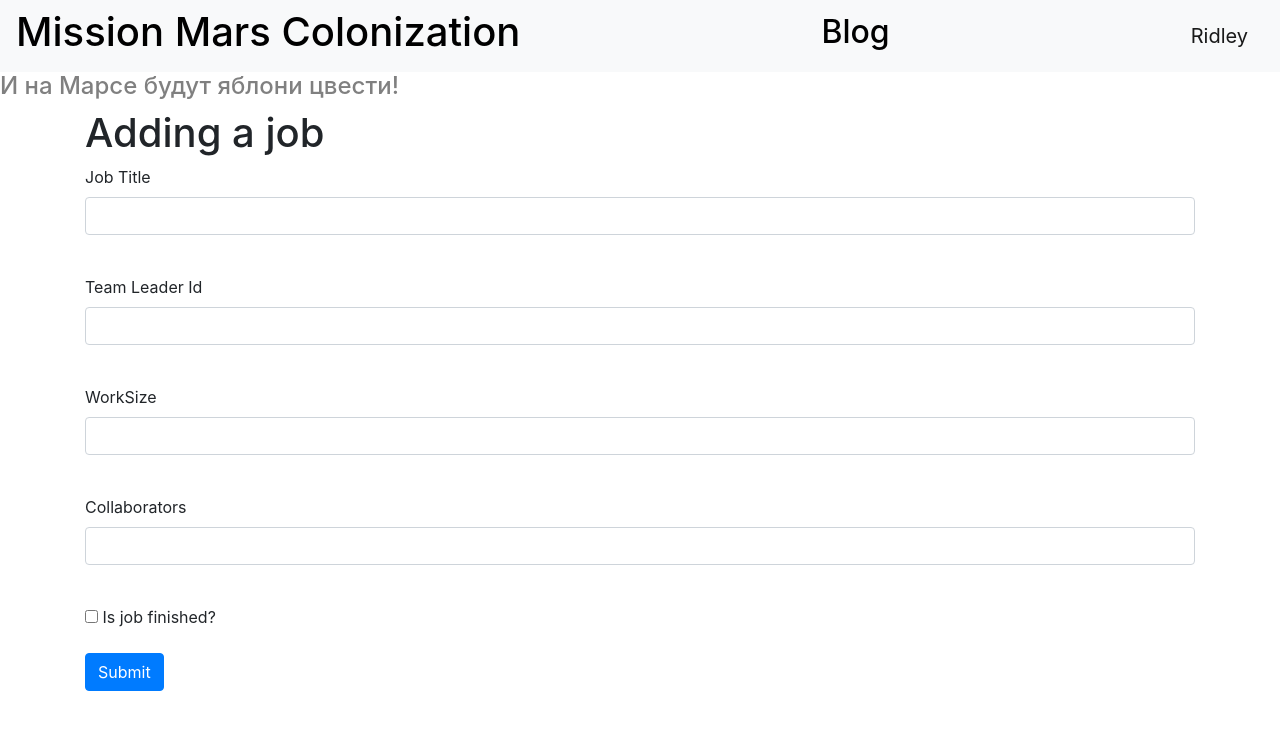
After one commit to matv3ys/flask-sqlalchemy2-git, a Flask app: page /addjob in a window 1280 px wide. The commit adds this page. Shown: the top 730 px of the page. Run offline with Flask 2, Linux system fonts and the light colour scheme; a user stored in the database is signed in; some libraries are stand-ins or nearby versions.

Commit message:
class work done

```diff
--- a/forms.py
+++ b/forms.py
@@ -26,7 +26,16 @@ class LoginForm(FlaskForm):
 
 
 class NewsForm(FlaskForm):
-    title = StringField('Заголовок', validators=[DataRequired()])
-    content = TextAreaField("Содержание")
-    is_private = BooleanField("Личное")
-    submit = SubmitField('Применить')
+    title = StringField('Title', validators=[DataRequired()])
+    content = TextAreaField("Content")
+    is_private = BooleanField("Private")
+    submit = SubmitField('Submit')
+
+
+class JobForm(FlaskForm):
+    title = StringField("Job Title", validators=[DataRequired()])
+    leader_id = IntegerField("Team Leader Id", validators=[DataRequired()])
+    work_size = IntegerField("WorkSize", validators=[DataRequired()])
+    collaborators = StringField("Collaborators", validators=[DataRequired()])
+    is_finished = BooleanField("Is job finished?")
+    submit = SubmitField('Submit')
--- a/main.py
+++ b/main.py
@@ -1,14 +1,18 @@
 from flask import Flask, render_template, redirect
 from flask import request, make_response, abort
-import flask
 import datetime
 from data import db_session
 from data.users_model import User
 from data.jobs_model import Jobs
 from data.departments import Departments
 from data.news import News
-from forms import RegisterForm, LoginForm, NewsForm
+
+# импорт нужных форм
+from forms import RegisterForm, LoginForm, NewsForm, JobForm
+
 from flask_login import LoginManager, login_user, logout_user, login_required, current_user
+
+# настройки приложения
 
 app = Flask(__name__)
 login_manager = LoginManager()
@@ -22,13 +26,36 @@ def main():
     app.run()
 
 
+# начальная страница (список работ)
 @app.route("/")
 def index():
     session = db_session.create_session()
     jobs = session.query(Jobs).all()
-    return render_template("works_log.html", jobs=jobs)
+    return render_template("works_log.html", title="Mars Colonization", jobs=jobs)
 
 
+# добавление работы
+@app.route("/addjob", methods=['GET', 'POST'])
+@login_required
+def add_job():
+    form = JobForm()
+    if form.validate_on_submit():
+        session = db_session.create_session()
+        job = Jobs()
+        job.job = form.title.data
+        job.team_leader = form.leader_id.data
+        job.work_size = form.work_size.data
+        job.collaborators = form.collaborators.data
+        job.is_finished = form.is_finished.data
+        current_user.jobs.append(job)
+        session.merge(current_user)
+        session.commit()
+        return redirect('/')
+    return render_template('add_job.html', title='Adding a job',
+                           form=form)
+
+
+# блог с новостями
 @app.route("/blog")
 def blog():
     session = db_session.create_session()
@@ -37,10 +64,11 @@ def blog():
             (News.user == current_user) | (News.is_private != True))
     else:
         news = session.query(News).filter(News.is_private != True)
-    return render_template("blog.html", news=news)
+    return render_template("blog.html", title="Blog", news=news)
 
 
-@app.route('/news',  methods=['GET', 'POST'])
+# добавление новостей
+@app.route('/news', methods=['GET', 'POST'])
 @login_required
 def add_news():
     form = NewsForm()
@@ -54,10 +82,11 @@ def add_news():
         session.merge(current_user)
         session.commit()
         return redirect('/blog')
-    return render_template('news.html', title='Добавление новости',
+    return render_template('news.html', title='News add',
                            form=form)
 
 
+# редактирование новостей
 @app.route('/news/<int:id>', methods=['GET', 'POST'])
 @login_required
 def edit_news(id):
@@ -84,9 +113,9 @@ def edit_news(id):
             return redirect('/blog')
         else:
             abort(404)
-    return render_template('news.html', title='Редактирование новости', form=form)
+    return render_template('news.html', title='News edit', form=form)
 
-
+# удаление новостей
 @app.route('/news_delete/<int:id>', methods=['GET', 'POST'])
 @login_required
 def news_delete(id):
@@ -101,6 +130,7 @@ def news_delete(id):
     return redirect('/blog')
 
 
+# вход на сайт
 @app.route('/login', methods=['GET', 'POST'])
 def login():
     form = LoginForm()
@@ -113,22 +143,22 @@ def login():
         return render_template('login.html',
                                message="Неправильный логин или пароль",
                                form=form)
-    return render_template('login.html', title='Авторизация', form=form)
+    return render_template('login.html', title='Sign in', form=form)
 
-
+# выход пользователя
 @app.route('/logout')
 @login_required
 def logout():
     logout_user()
     return redirect("/")
 
-
+# загрузка текущего пользователя
 @login_manager.user_loader
 def load_user(user_id):
     session = db_session.create_session()
     return session.query(User).get(user_id)
 
-
+# регистрация пользователя
 @app.route('/register', methods=['GET', 'POST'])
 def reqister():
     form = RegisterForm()
@@ -155,31 +185,7 @@ def reqister():
         session.add(user)
         session.commit()
         return redirect('/login')
-    return render_template('register.html', title='Регистрация', form=form)
-
-
-@app.route("/cookie_test")
-def cookie_test():
-    visits_count = int(request.cookies.get("visits_count", 0))
-    if visits_count:
-        res = make_response(f"Вы пришли на эту страницу {visits_count + 1} раз")
-        res.set_cookie("visits_count", str(visits_count + 1),
-                       max_age=60 * 60 * 24 * 365 * 2)
-    else:
-        res = make_response(
-            "Вы пришли на эту страницу в первый раз за последние 2 года")
-        res.set_cookie("visits_count", '1',
-                       max_age=60 * 60 * 24 * 365 * 2)
-    return res
-
-
-@app.route('/session_test/')
-def session_test():
-    if 'visits_count' in flask.session:
-        flask.session['visits_count'] = flask.session.get('visits_count') + 1
-    else:
-        flask.session['visits_count'] = 1
-    return f'{flask.session["visits_count"]}'
+    return render_template('register.html', title='Sign up', form=form)
 
 
 if __name__ == '__main__':
--- /dev/null
+++ b/templates/add_job.html
@@ -0,0 +1,48 @@
+{% extends "base.html" %}
+
+{% block content %}
+<h1>Adding a job</h1>
+<form action="" method="post">
+    {{ form.hidden_tag() }}
+    {{ form.csrf_token }}
+    <p>
+        {{ form.title.label }}<br>
+        {{ form.title(class="form-control") }}<br>
+        {% for error in form.title.errors %}
+            <p class="alert alert-danger" role="alert">
+                {{ error }}
+            </p>
+        {% endfor %}
+    </p>
+    <p>
+        {{ form.leader_id.label }}<br>
+        {{ form.leader_id(class="form-control") }}<br>
+        {% for error in form.leader_id.errors %}
+            <p content="alert alert-danger" role="alert">
+                {{ error }}
+            </p>
+        {% endfor %}
+    </p>
+    <p>
+        {{ form.work_size.label }}<br>
+        {{ form.work_size(class="form-control") }}<br>
+        {% for error in form.work_size.errors %}
+            <p content="alert alert-danger" role="alert">
+                {{ error }}
+            </p>
+        {% endfor %}
+    </p>
+    <p>
+        {{ form.collaborators.label }}<br>
+        {{ form.collaborators(class="form-control") }}<br>
+        {% for error in form.collaborators.errors %}
+            <p content="alert alert-danger" role="alert">
+                {{ error }}
+            </p>
+        {% endfor %}
+    </p>
+    <p>{{ form.is_finished() }} {{ form.is_finished.label }}</p>
+    <p>{{ form.submit(type="submit", class="btn btn-primary") }}</p>
+    {{message}}
+</form>
+{% endblock %}
--- a/templates/base.html
+++ b/templates/base.html
@@ -17,18 +17,19 @@
 <body>
 <header>
     <nav class="navbar navbar-light bg-light">
-        <h1><a href="/" style="text-decoration: none; color: black;">Миссия Колонизация Марса</a></h1>
-        <h2><a href="/blog" style="text-decoration: none; color: black;">Блог</a></h2>
+        <h1><a href="/" style="text-decoration: none; color: black;">Mission Mars Colonization</a></h1>
+        <h2><a href="/blog" style="text-decoration: none; color: black;">Blog</a></h2>
         {% if current_user.is_authenticated %}
             <a class="navbar-brand" href="/logout">{{ current_user.name }}</a>
         {% else %}
             <p>
-                <a class="btn btn-primary " href="/register">Зарегистрироваться</a>
-                <a class="btn btn-success" href="/login">Войти</a>
+                <a class="btn btn-primary " href="/register">Sign up</a>
+                <a class="btn btn-success" href="/login">Sign in</a>
             </p>
         {% endif %}
     </nav>
 </header>
+<h4>И на Марсе будут яблони цвести!</h4>
 <!-- Begin page content -->
 <main role="main" class="container">
     {% block content %}{% endblock %}
--- a/templates/news.html
+++ b/templates/news.html
@@ -1,7 +1,7 @@
 {% extends "base.html" %}
 
 {% block content %}
-<h1>Добавление новости</h1>
+<h1>News add</h1>
 <form action="" method="post">
     {{ form.hidden_tag() }}
     {{ form.csrf_token }}
--- a/templates/works_log.html
+++ b/templates/works_log.html
@@ -1,7 +1,6 @@
 {% extends "base.html" %}
 
 {% block content %}
-<h4 align="left">И на Марсе будут яблони цвести!</h4>
 <h3 align="center">Works log</h3> <br/>
 {% for item in jobs%}
 <div>
@@ -30,4 +29,7 @@
     </div>
 </div>
 {% endfor %}
+{% if current_user.is_authenticated %}
+    <a href="addjob" class="btn btn-secondary">Add job</a>
+{% endif %}
 {% endblock %}
```
Also changed, not shown: request1.py (deleted, +0 -11 lines), request2.py (deleted, +0 -10 lines), templates/blog.html (+5 -5 lines), templates/index.html (deleted, +0 -16 lines), db/mars_db.sqlite.
